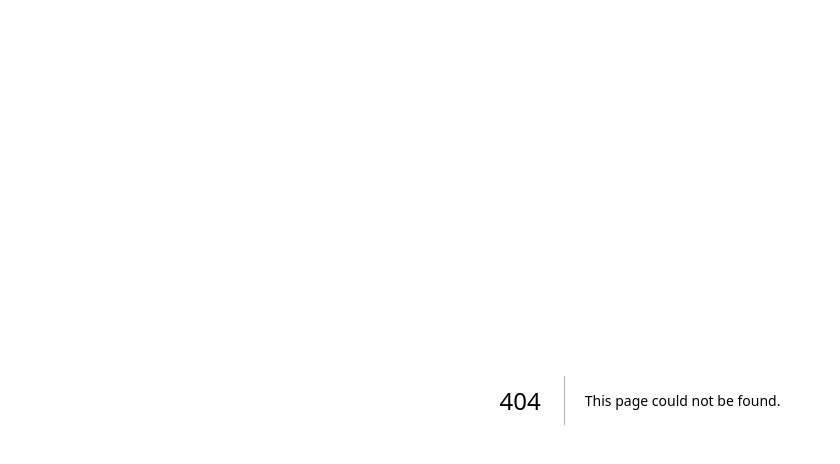
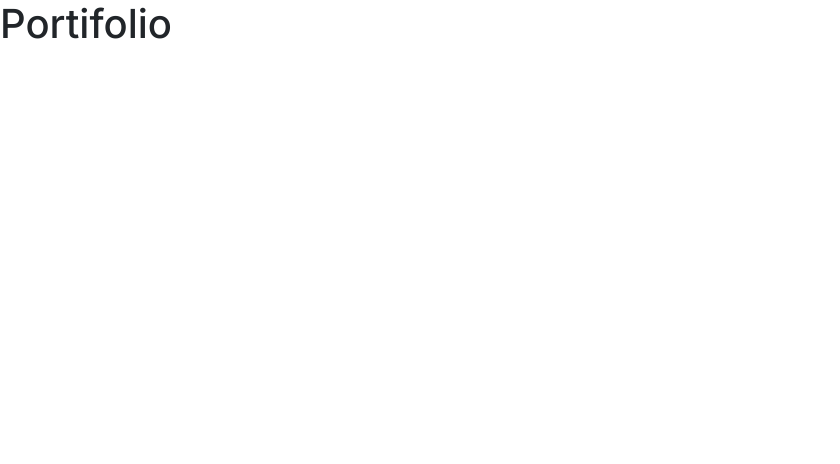
Before and after one commit to Guilhermedcdias/Portifolio, a Next.js app: page /portifolio in a window 1280 px wide. Before the commit this address had no page. Shown: the top 464 px of the page, without its empty margins (0-840 px from the left). Built offline with nearby package versions, Linux system fonts and the light colour scheme.

Commit message:
create a page portifólio

```diff
--- /dev/null
+++ b/src/app/portifolio/page.tsx
@@ -0,0 +1,7 @@
+export default function Portifolio() {
+    return (
+        <div>
+            <h1>Portifolio</h1>
+        </div>
+    )
+}
```
Also changed, not shown: src/app/components/navbar/index.tsx (+6 -6 lines), src/app/portifolio/index.tsx (deleted).
